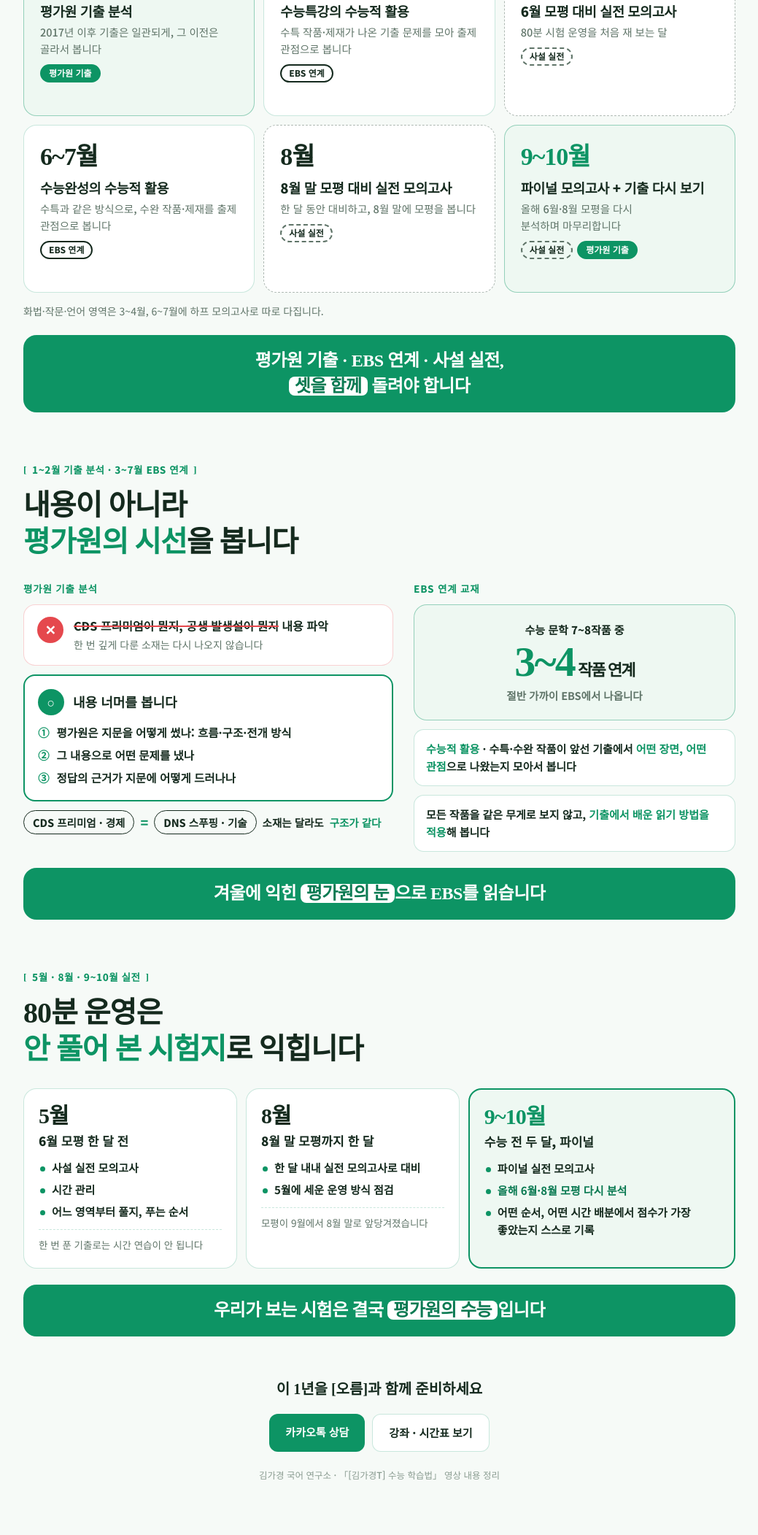
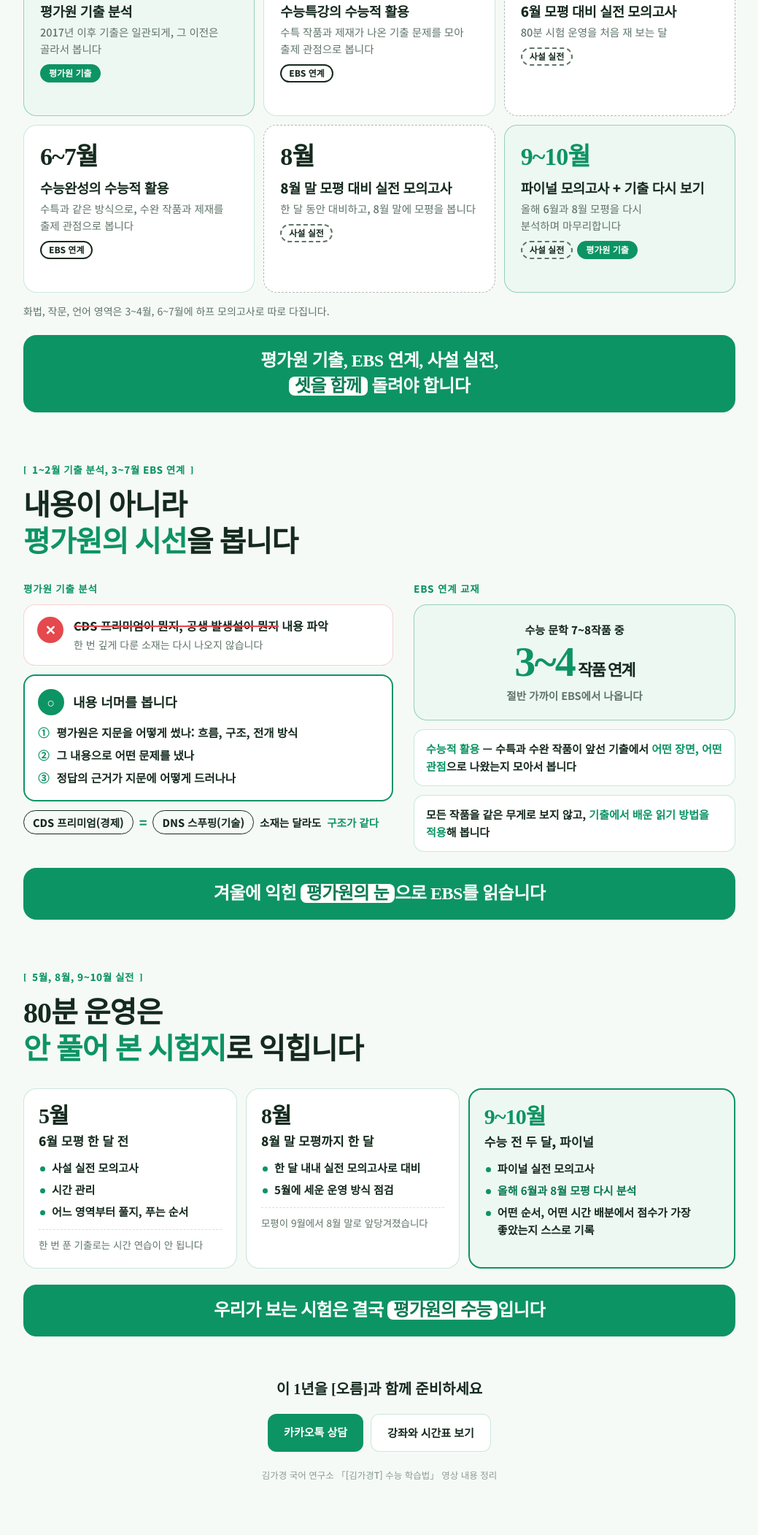
Before and after one commit to oreum1222/oreum-2026, a plain HTML site: page roadmap.html in a window 1280 px wide. Shown: the part 549-2652 px from the top of the page at 73% size, without its empty margins (120-1159 px from the left). Drawn offline with Linux system fonts and the light colour scheme; a web font is replaced by a local one.

Commit message:
로드맵 두 페이지 가운뎃점 제거 (쉼표, 과/와로 교체)
Co-Authored-By: Claude Fable 5 <noreply@anthropic.com>

```diff
--- a/roadmap.html
+++ b/roadmap.html
@@ -6,7 +6,7 @@
 <title>고3 수능 국어 1년 학습 로드맵 | [오름] 국어</title>
 <meta name="description" content="예비 고3을 위한 수능 국어 1년 학습 로드맵. 평가원 기출, EBS 연계, 사설 실전 모의고사를 언제 어떻게 돌릴지 정리했습니다."/>
 <meta property="og:title" content="고3 수능 국어 1년 학습 로드맵 | [오름] 국어"/>
-<meta property="og:description" content="평가원 기출 · EBS 연계 · 사설 실전, 1년을 세 박자로 돌립니다."/>
+<meta property="og:description" content="평가원 기출, EBS 연계, 사설 실전. 1년을 세 박자로 돌립니다."/>
 <meta property="og:type" content="article"/>
 <meta property="og:url" content="https://class.oreumyak.com/roadmap.html"/>
 <meta property="og:image" content="https://class.oreumyak.com/og-image-v2.png"/>
@@ -141,19 +141,19 @@
     <div class="legend rv" style="--k:3"><span class="pill a">평가원 기출</span><span class="pill b">EBS 연계</span><span class="pill c">사설 실전</span></div>
     <ol class="tl">
       <li class="st a rv"><div class="m">1~2월</div><div class="nm">평가원 기출 분석</div><div class="ds">2017년 이후 기출은 일관되게, 그 이전은 골라서 봅니다</div><div class="tags"><span class="pill a">평가원 기출</span></div></li>
-      <li class="st b rv" style="--k:1"><div class="m">3~4월</div><div class="nm">수능특강의 수능적 활용</div><div class="ds">수특 작품·제재가 나온 기출 문제를 모아 출제 관점으로 봅니다</div><div class="tags"><span class="pill b">EBS 연계</span></div></li>
+      <li class="st b rv" style="--k:1"><div class="m">3~4월</div><div class="nm">수능특강의 수능적 활용</div><div class="ds">수특 작품과 제재가 나온 기출 문제를 모아 출제 관점으로 봅니다</div><div class="tags"><span class="pill b">EBS 연계</span></div></li>
       <li class="st c rv" style="--k:2"><div class="m">5월</div><div class="nm">6월 모평 대비 실전 모의고사</div><div class="ds">80분 시험 운영을 처음 재 보는 달</div><div class="tags"><span class="pill c">사설 실전</span></div></li>
-      <li class="st b rv"><div class="m">6~7월</div><div class="nm">수능완성의 수능적 활용</div><div class="ds">수특과 같은 방식으로, 수완 작품·제재를 출제 관점으로 봅니다</div><div class="tags"><span class="pill b">EBS 연계</span></div></li>
+      <li class="st b rv"><div class="m">6~7월</div><div class="nm">수능완성의 수능적 활용</div><div class="ds">수특과 같은 방식으로, 수완 작품과 제재를 출제 관점으로 봅니다</div><div class="tags"><span class="pill b">EBS 연계</span></div></li>
       <li class="st c rv" style="--k:1"><div class="m">8월</div><div class="nm">8월 말 모평 대비 실전 모의고사</div><div class="ds">한 달 동안 대비하고, 8월 말에 모평을 봅니다</div><div class="tags"><span class="pill c">사설 실전</span></div></li>
-      <li class="st a rv" style="--k:2"><div class="m">9~10월</div><div class="nm">파이널 모의고사 + 기출 다시 보기</div><div class="ds">올해 6월·8월 모평을 다시 분석하며 마무리합니다</div><div class="tags"><span class="pill c">사설 실전</span><span class="pill a">평가원 기출</span></div></li>
+      <li class="st a rv" style="--k:2"><div class="m">9~10월</div><div class="nm">파이널 모의고사 + 기출 다시 보기</div><div class="ds">올해 6월과 8월 모평을 다시 분석하며 마무리합니다</div><div class="tags"><span class="pill c">사설 실전</span><span class="pill a">평가원 기출</span></div></li>
     </ol>
-    <p class="note rv">화법·작문·언어 영역은 3~4월, 6~7월에 하프 모의고사로 따로 다집니다.</p>
-    <div class="band rv">평가원 기출 · EBS 연계 · 사설 실전,<br><mark>셋을 함께</mark> 돌려야 합니다</div>
+    <p class="note rv">화법, 작문, 언어 영역은 3~4월, 6~7월에 하프 모의고사로 따로 다집니다.</p>
+    <div class="band rv">평가원 기출, EBS 연계, 사설 실전,<br><mark>셋을 함께</mark> 돌려야 합니다</div>
   </section>
 
   <!-- 2 -->
   <section>
-    <div class="eyebrow rv">1~2월 기출 분석 · 3~7월 EBS 연계</div>
+    <div class="eyebrow rv">1~2월 기출 분석, 3~7월 EBS 연계</div>
     <h2 class="rv" style="--k:1">내용이 아니라<br><span class="hl">평가원의 시선</span>을 봅니다</h2>
     <div class="two">
       <div>
@@ -161,14 +161,14 @@
         <div class="no rv"><span class="ic">✕</span><div><b><s>CDS 프리미엄이 뭔지, 공생 발생설이 뭔지</s> 내용 파악</b><small>한 번 깊게 다룬 소재는 다시 나오지 않습니다</small></div></div>
         <div class="ok rv" style="--k:1">
           <div class="h"><span class="ic">○</span>내용 너머를 봅니다</div>
-          <ol><li><i>①</i>평가원은 지문을 어떻게 썼나: 흐름·구조·전개 방식</li><li><i>②</i>그 내용으로 어떤 문제를 냈나</li><li><i>③</i>정답의 근거가 지문에 어떻게 드러나나</li></ol>
+          <ol><li><i>①</i>평가원은 지문을 어떻게 썼나: 흐름, 구조, 전개 방식</li><li><i>②</i>그 내용으로 어떤 문제를 냈나</li><li><i>③</i>정답의 근거가 지문에 어떻게 드러나나</li></ol>
         </div>
-        <div class="eg rv" style="--k:2"><span>CDS 프리미엄 · 경제</span><span class="eq">=</span><span>DNS 스푸핑 · 기술</span>소재는 달라도 <em class="hl">구조가 같다</em></div>
+        <div class="eg rv" style="--k:2"><span>CDS 프리미엄(경제)</span><span class="eq">=</span><span>DNS 스푸핑(기술)</span>소재는 달라도 <em class="hl">구조가 같다</em></div>
       </div>
       <div>
         <div class="lab rv">EBS 연계 교재</div>
         <div class="big rv"><small>수능 문학 7~8작품 중</small><div class="n">3~4<span>작품 연계</span></div><p>절반 가까이 EBS에서 나옵니다</p></div>
-        <div class="how rv" style="--k:1"><b>수능적 활용</b> · 수특·수완 작품이 앞선 기출에서 <b>어떤 장면, 어떤 관점</b>으로 나왔는지 모아서 봅니다</div>
+        <div class="how rv" style="--k:1"><b>수능적 활용</b> — 수특과 수완 작품이 앞선 기출에서 <b>어떤 장면, 어떤 관점</b>으로 나왔는지 모아서 봅니다</div>
         <div class="how rv" style="--k:2">모든 작품을 같은 무게로 보지 않고, <b>기출에서 배운 읽기 방법을 적용</b>해 봅니다</div>
       </div>
     </div>
@@ -177,20 +177,20 @@
 
   <!-- 3 -->
   <section>
-    <div class="eyebrow rv">5월 · 8월 · 9~10월 실전</div>
+    <div class="eyebrow rv">5월, 8월, 9~10월 실전</div>
     <h2 class="rv" style="--k:1">80분 운영은<br><span class="hl">안 풀어 본 시험지</span>로 익힙니다</h2>
     <div class="three">
       <div class="bx rv"><div class="m">5월</div><div class="nm">6월 모평 한 달 전</div><ul><li>사설 실전 모의고사</li><li>시간 관리</li><li>어느 영역부터 풀지, 푸는 순서</li></ul><div class="q">한 번 푼 기출로는 시간 연습이 안 됩니다</div></div>
       <div class="bx rv" style="--k:1"><div class="m">8월</div><div class="nm">8월 말 모평까지 한 달</div><ul><li>한 달 내내 실전 모의고사로 대비</li><li>5월에 세운 운영 방식 점검</li></ul><div class="q">모평이 9월에서 8월 말로 앞당겨졌습니다</div></div>
-      <div class="bx fin rv" style="--k:2"><div class="m">9~10월</div><div class="nm">수능 전 두 달, 파이널</div><ul><li>파이널 실전 모의고사</li><li><b>올해 6월·8월 모평 다시 분석</b></li><li>어떤 순서, 어떤 시간 배분에서 점수가 가장 좋았는지 스스로 기록</li></ul></div>
+      <div class="bx fin rv" style="--k:2"><div class="m">9~10월</div><div class="nm">수능 전 두 달, 파이널</div><ul><li>파이널 실전 모의고사</li><li><b>올해 6월과 8월 모평 다시 분석</b></li><li>어떤 순서, 어떤 시간 배분에서 점수가 가장 좋았는지 스스로 기록</li></ul></div>
     </div>
     <div class="band rv">우리가 보는 시험은 결국 <mark>평가원의 수능</mark>입니다</div>
   </section>
 
   <div class="cta">
     <p class="rv">이 1년을 [오름]과 함께 준비하세요</p>
-    <div class="btns rv" style="--k:1"><a class="p" href="http://pf.kakao.com/_ksxaCn/chat" target="_blank" rel="noopener">카카오톡 상담</a><a class="s" href="courses.html">강좌 · 시간표 보기</a></div>
-    <p class="src">김가경 국어 연구소 · 「[김가경T] 수능 학습법」 영상 내용 정리</p>
+    <div class="btns rv" style="--k:1"><a class="p" href="http://pf.kakao.com/_ksxaCn/chat" target="_blank" rel="noopener">카카오톡 상담</a><a class="s" href="courses.html">강좌와 시간표 보기</a></div>
+    <p class="src">김가경 국어 연구소 「[김가경T] 수능 학습법」 영상 내용 정리</p>
   </div>
 </main>
 <script>
```
Also changed, not shown: roadmap-mid.html (+12 -12 lines).
